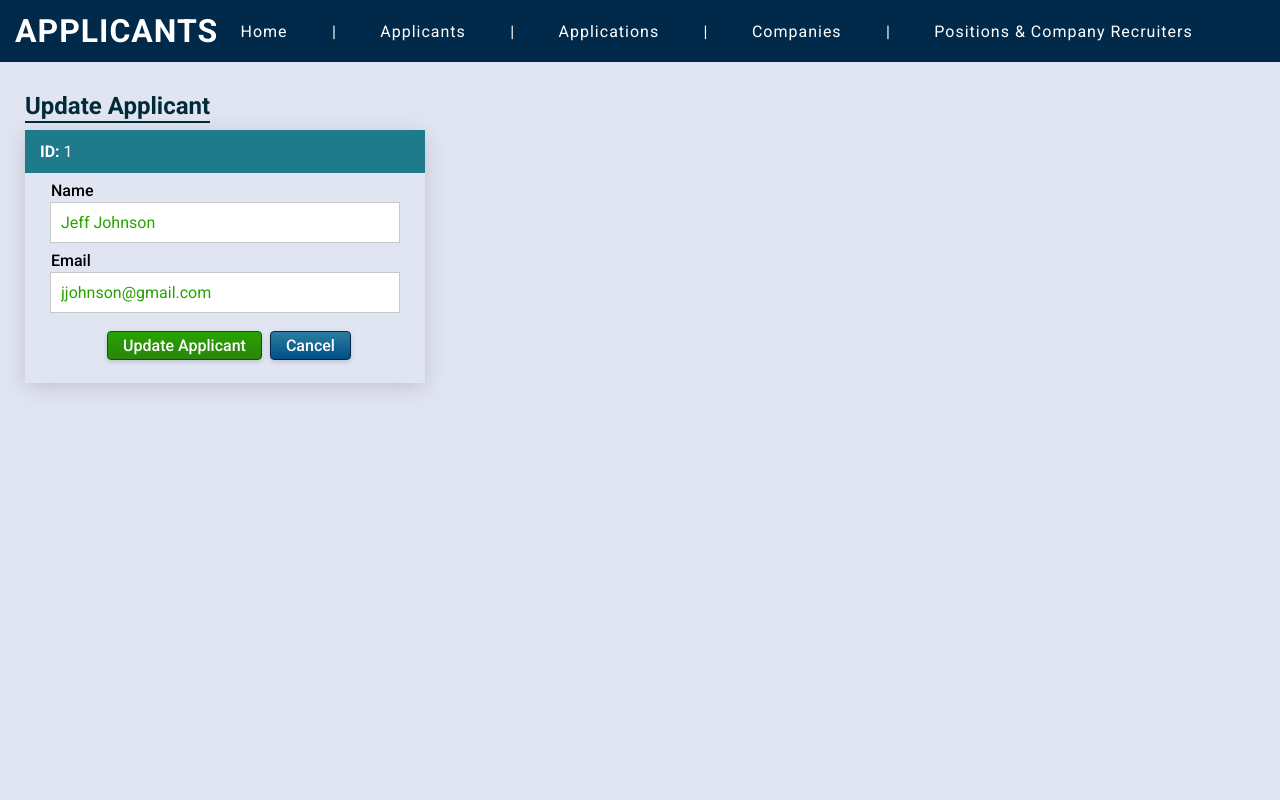
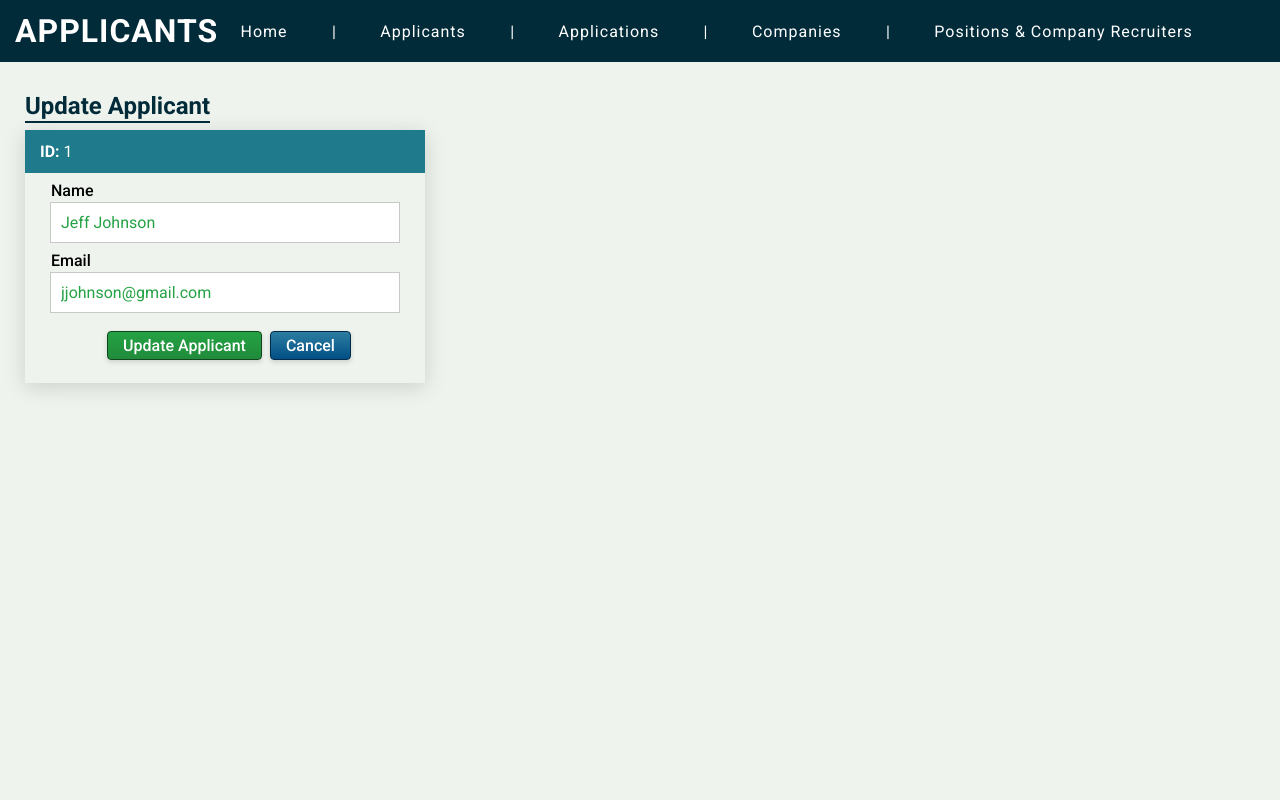
Before and after one commit to sophlil/DreamOffer, a Flask app: page /edit-applicant/1 in a window 1280 px wide. Run offline with Flask 2, Linux system fonts and the light colour scheme; data comes from the database, SQL or seed files in the repository; data that the repository does not hold is empty; some libraries are stand-ins or nearby versions.

Commit message:
edit colors

```diff
--- a/static/style.css
+++ b/static/style.css
@@ -3,17 +3,17 @@
 /* VARIABLES */
 
 :root {
-  --background-color: #E1E5F2;
-  --navbar-color: #012A4A;
-  --header-color: #022B3A;
-  --table-color: #1F7A8C;
-  --table-row-color: #E1E5F2;
+  --background-color: #eef4ed; /* #E1E5F2; */
+  --navbar-color: #022B3A; /* #012A4A; */
+  --header-color: #022B3A; /* #022B3A; */
+  --table-color: #1F7A8C; /* #1F7A8C; */
+  --table-row-color: #E1E5F2; /* #E1E5F2; */
 
   --link-color: #ff8500;
   --link-visited-color: #5a189a;
 
-  --delete-form-header-color: #660708;
-  --delete-form-color: #ba181b;
+  --delete-form-header-color: #4e0110; /* #660708; */
+  --delete-form-color: linear-gradient(to bottom, #c32530, #db222a); /* #db222a; */ /* #ba181b; */
 
   --button-border-color: #012A4A;
   --button-color-dark: #013A63;
@@ -21,15 +21,15 @@
   --button-color-light: #2C7DA0;
   --button-color-lighter: #61A5C2;
 
-  --update-button-border-color: #005c00;
-  --update-button-color-dark: #2d661b;
-  --update-button-color-medium: #2a850e;
-  --update-button-color-light: #27a300;
-  --update-button-color-lighter: #55a630;
+  --update-button-border-color: #10451d; /* #005c00; */
+  --update-button-color-dark: #155d27; /* #2d661b; */
+  --update-button-color-medium: #208b3a; /* #2a850e; */
+  --update-button-color-light: #25a244; /* #27a300; */
+  --update-button-color-lighter: #6ede8a; /* #55a630; */
 
-  --delete-button-border-color: #660708;
-  --delete-button-color-dark: #a4161a;
-  --delete-button-color-medium: #ba181b;
+  --delete-button-border-color: #4e0110; /* #660708; */
+  --delete-button-color-dark: #942b3b; /* #a4161a; */
+  --delete-button-color-medium: #ab2836; /* #ba181b; */
   --delete-button-color-light: #e5383b;
   --delete-button-color-lighter: #ff5a5f;
 
@@ -461,8 +461,11 @@ fieldset > h3 {
 #deleteApplication > fieldset > .form-head,
 #deleteCompany > fieldset > .form-head,
 #deleteAffiliation > fieldset > .form-head {
-  background-color: var(--delete-form-color);
+  /* background-color: var(--delete-form-color); */
+  background: var(--delete-form-color);
   margin-bottom: 8px;
+  letter-spacing: 0.8px;
+  font-weight: 500;
   /* font-weight: 500;
   padding-bottom: 5px;
   color: #f94144; */
--- a/templates/applicants.j2
+++ b/templates/applicants.j2
@@ -138,7 +138,7 @@
 
                 <div class="wrapper">
                     <!-- Create 'Add Applicant' and 'Cancel' buttons -->
-                    <input type="submit" value="Add Applicant" name="Add_Applicant" class="btn btn-primary" style="margin:.5rem;">
+                    <input type="submit" value="Add Applicant" name="Add_Applicant" class="btn new-btn" style="margin:.5rem;">
                     <a class="btn-anchor" href='/applicants'>
                         <input class="btn" type="button" value="Cancel">
                     </a>
--- a/templates/applications.j2
+++ b/templates/applications.j2
@@ -175,7 +175,7 @@
                 />
                 <div class="wrapper">
                     <!-- Create 'Add Application' and 'Cancel' buttons -->
-                    <input type="submit" value="Add Application" name="Add_Application" class="btn btn-primary" style="margin:.5rem;">
+                    <input type="submit" value="Add Application" name="Add_Application" class="btn new-btn" style="margin:.5rem;">
                     <a class="btn-anchor" href='/applications'>
                         <input class="btn" type="button" value="Cancel">
                     </a>
--- a/templates/companies.j2
+++ b/templates/companies.j2
@@ -140,7 +140,7 @@
                 />
                 <div class="wrapper">
                     <!-- Create 'Add Company' and 'Cancel' buttons -->
-                    <input type="submit" value="Add Company" name="Add_Company" class="btn btn-primary" style="margin:.5rem;">
+                    <input type="submit" value="Add Company" name="Add_Company" class="btn new-btn" style="margin:.5rem;">
                     <a class="btn-anchor" href='/companies'>
                         <input class="btn" type="button" value="Cancel">
                     </a>
--- a/templates/positionscompanyrecruiters.j2
+++ b/templates/positionscompanyrecruiters.j2
@@ -283,7 +283,7 @@
                 />
                 <div class="wrapper">
                     <!-- Create 'Add Position' and 'Cancel' buttons -->
-                    <input type="submit" value="Add Position" name="Add_Position" class="btn btn-primary" style="margin:.5rem;">
+                    <input type="submit" value="Add Position" name="Add_Position" class="btn new-btn" style="margin:.5rem;">
                     <a class="btn-anchor" href='/positionscompanyrecruiters'>
                         <input class="btn" type="button" value="Cancel">
                     </a>
@@ -312,7 +312,7 @@
                     </select>
                     <div class="wrapper">
                         <!-- Create 'Add Position and Recruiter Affiliation' and 'Cancel' buttons -->
-                        <input type="submit" value="Add Affiliation" name="Add_Affiliation" class="btn btn-primary" style="margin:.5rem;">
+                        <input type="submit" value="Add Affiliation" name="Add_Affiliation" class="btn new-btn" style="margin:.5rem;">
                         <a class="btn-anchor" href='/positionscompanyrecruiters'>
                             <input class="btn" type="button" value="Cancel">
                         </a>
@@ -381,7 +381,7 @@
                 />
                 <div class="wrapper">
                     <!-- Create 'Add Recruiter' and 'Cancel' buttons -->
-                    <input type="submit" value="Add Recruiter" name="Add_Recruiter" class="btn btn-primary" style="margin:.5rem;">
+                    <input type="submit" value="Add Recruiter" name="Add_Recruiter" class="btn new-btn" style="margin:.5rem;">
                     <a class="btn-anchor" href='/positionscompanyrecruiters'>
                         <input class="btn" type="button" value="Cancel">
                     </a>
```
